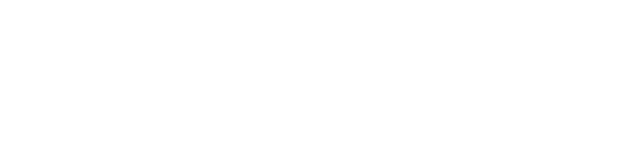
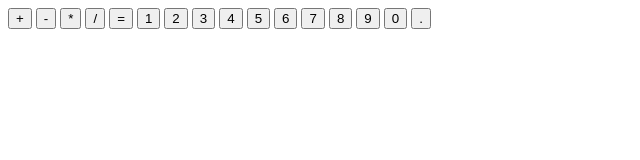
Before and after one commit to zapzor/calculator, a plain HTML site: page calculator.html in a window 1280 px wide. Shown: the whole page, without its empty margins (0-640 px from the left). Drawn offline with Linux system fonts and the light colour scheme.

Commit message:
Created functions that do basic arithmetic and added calculator buttons

```diff
--- a/calculator.html
+++ b/calculator.html
@@ -7,6 +7,29 @@
   <link rel="stylesheet" href="calculator.css" type="text/css">
 </head>
 <body>
+  <button id="+">+</button>
+  <button id="-">-</button>
+  <button id="*">*</button>
+  <button id="/">/</button>
+  <button id="=">=</button>
+  <button id="1">1</button>
+  <button id="2">2</button>
+  <button id="3">3</button>
+  <button id="4">4</button>
+  <button id="5">5</button>
+  <button id="6">6</button>
+  <button id="7">7</button>
+  <button id="8">8</button>
+  <button id="9">9</button>
+  <button id="0">0</button>
+  <button id=".">.</button>
+
+
+
+
+
+
+
 
 </body>
 </html>
--- a/calculator.js
+++ b/calculator.js
@@ -0,0 +1,23 @@
+//Create functions that take input and output sum depending on function used.
+
+function add(a, b) {
+   return a + b;
+}
+
+function subtract(a, b) {
+    return a - b;
+ }
+
+ function multiply(a, b) {
+    return a * b;
+ }
+
+ function divide(a, b) {
+    return a / b;
+ }
+
+//Create function that takes one of the above functions and uses it on a parameter
+
+function operate(a, b) {
+
+}
```
